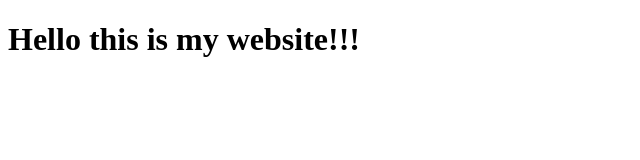
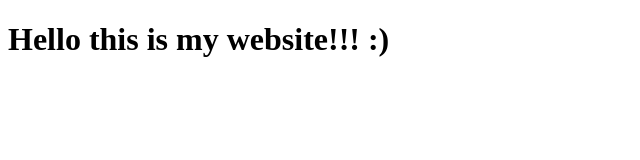
Before and after one commit to maurocoimbra/clone-tabnews, a Next.js app: page / in a window 1280 px wide. Shown: the top 160 px of the page, without its empty margins (0-640 px from the left). Built offline with nearby package versions, Linux system fonts and the light colour scheme.

Commit message:
new phrase

```diff
--- a/pages/index.js
+++ b/pages/index.js
@@ -1,5 +1,5 @@
 function Home() {
-    return <h1>Hello this is my website!!!</h1>
+    return <h1>Hello this is my website!!! :)</h1>
 }
 
 export default Home;
```
